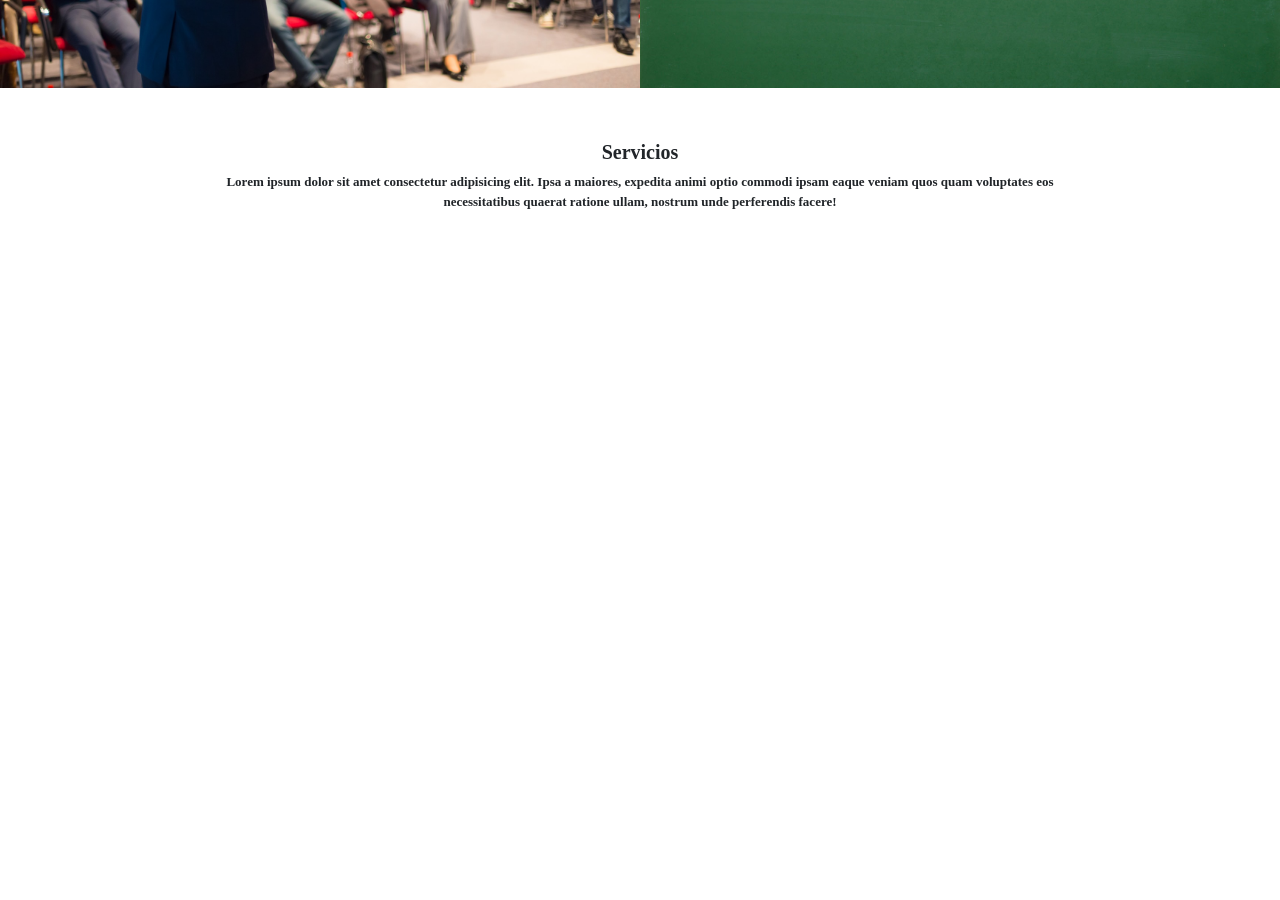
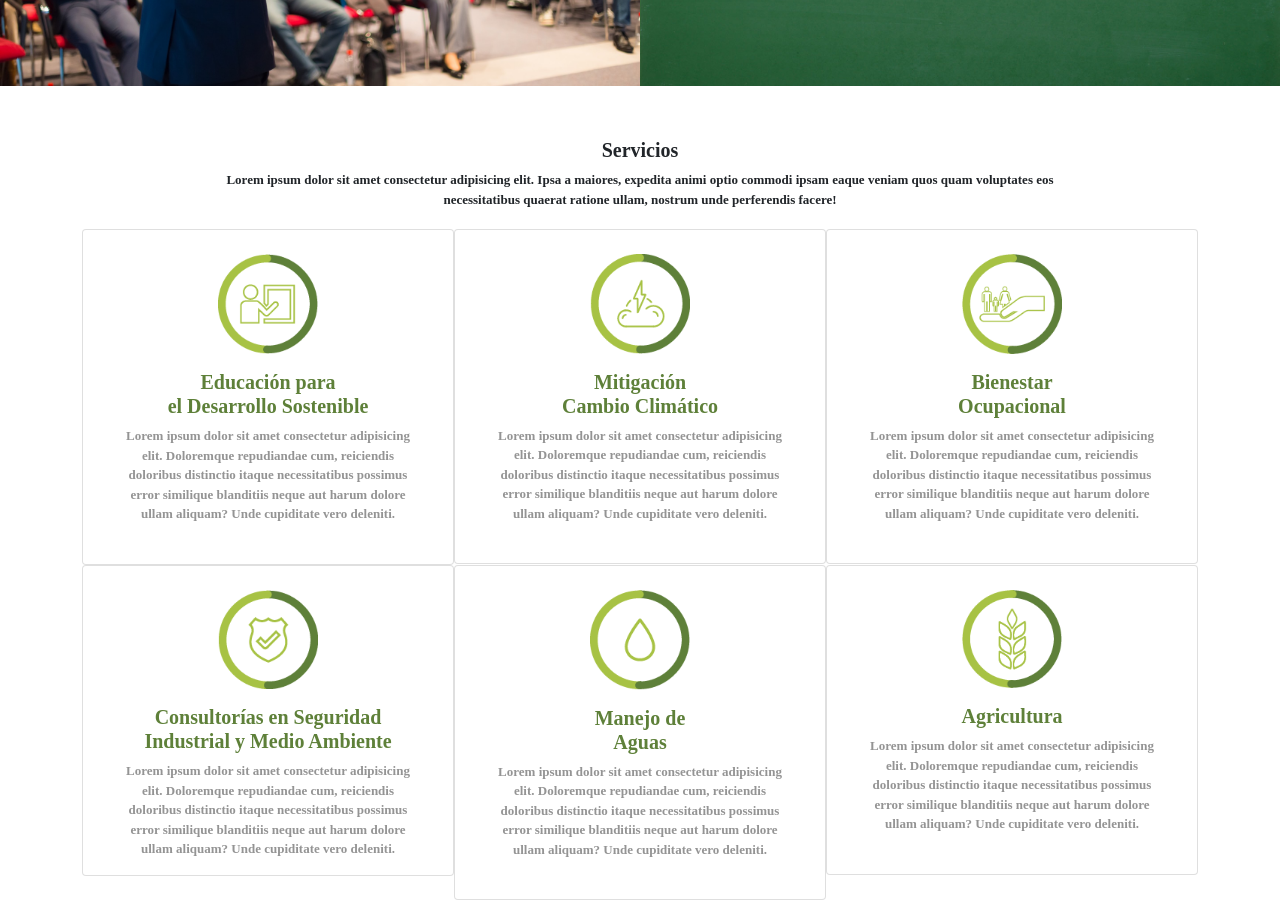
Before and after one commit to jemm2008/comunidad-sostenible, a plain HTML site: page index.html in a window 1280 px wide. Shown: the part 1153-2053 px from the top of the page. Before the commit the page ends 1384 px from the top, so only its background shows below. Drawn offline with nearby package versions, Linux system fonts and the light colour scheme.

Commit message:
agrego las 6 cards debajo párrafo servicios

```diff
--- a/index.html
+++ b/index.html
@@ -41,6 +41,7 @@
 			color:white;
 			}
 			.modifsize-120{width: 120px !important;}
+			.modifsize-100{width: 100px !important;}
 			.modifsize-80{width: 50px !important;}
 
 			.card_modificada_por_mi{
@@ -135,7 +136,7 @@
 				<div class="row">
 					<!-- mision CARD -->
 					<div class="col-12 col-md-6">
-						<div class="card p-4">
+						<div class="card p-4 border-0">
 							<img id="" src="img/iconos/mision/mision.png" class="card-img-top modifsize-120 img-responsive center-block d-block mx-auto" alt="icono mision">
 							<div class="card-body">
 								<h5 class="card-title text-center tnrfont">Misión</h5>
@@ -145,7 +146,7 @@
 					</div>
 					<!-- vision CARD -->
 					<div class="col-12 col-md-6">
-						<div class="card p-4">
+						<div class="card p-4 border-0">
 							<img id="" src="img/iconos/mision/vision.png" class="card-img-top modifsize-120 img-responsive center-block d-block mx-auto" alt="icono vision">
 							<div class="card-body">
 								<h5 class="card-title text-center tnrfont">Visión</h5>
@@ -182,7 +183,78 @@
 				</div>
 			</div>
 <!-- FIN SECCION PARRAFO SERVICIOS-->
+<!-- INICIO SECCION 6 CARDS-->
+			<div class="container">
+				<div class="row g-0">
+					<!-- 01 CARD: Educación para el Desarrollo Sostenible-->
+					<div class="col-12 col-md-6 col-lg-4">
+						<div class="card p-4">
+							<img id="" src="img/iconos/servicios-icon/educacion.png" class="card-img-top modifsize-100 img-responsive center-block d-block mx-auto" alt="icono educación">
+							<div class="card-body">
+								<h5 class="card-title text-center tnrfont text-green mb-0">Educación para</h5>
+								<h5 class="card-title text-center tnrfont text-green">el Desarrollo Sostenible</h5>
+								<p class="card-text text-center text-gray tnrfont fnt-sze">Lorem ipsum dolor sit amet consectetur adipisicing elit. Doloremque repudiandae cum, reiciendis doloribus distinctio itaque necessitatibus possimus error similique blanditiis neque aut harum dolore ullam aliquam? Unde cupiditate vero deleniti.</p>
+							</div>
+						</div>
+					</div>
+					<!-- 02 CARD: Mitigación del cambio climático -->
+					<div class="col-12 col-md-6 col-lg-4">
+						<div class="card p-4">
+							<img id="" src="img/iconos/servicios-icon/mitigacion.png" class="card-img-top modifsize-100 img-responsive center-block d-block mx-auto" alt="icono mitigación">
+							<div class="card-body">
+								<h5 class="card-title text-center tnrfont text-green mb-0">Mitigación</h5>
+								<h5 class="card-title text-center tnrfont text-green">Cambio Climático</h5>
+								<p class="card-text text-center text-gray tnrfont fnt-sze">Lorem ipsum dolor sit amet consectetur adipisicing elit. Doloremque repudiandae cum, reiciendis doloribus distinctio itaque necessitatibus possimus error similique blanditiis neque aut harum dolore ullam aliquam? Unde cupiditate vero deleniti.</p>
+							</div>
+						</div>
+					</div>
+					<!-- 03 CARD: Bienestar Ocupacional-->
+					<div class="col-12 col-md-6 col-lg-4">
+						<div class="card p-4">
+							<img id="" src="img/iconos/servicios-icon/bienestar.png" class="card-img-top modifsize-100 img-responsive center-block d-block mx-auto" alt="icono bienestar">
+							<div class="card-body">
+								<h5 class="card-title text-center tnrfont text-green mb-0">Bienestar</h5>
+								<h5 class="card-title text-center tnrfont text-green">Ocupacional</h5>
+								<p class="card-text text-center text-gray tnrfont fnt-sze">Lorem ipsum dolor sit amet consectetur adipisicing elit. Doloremque repudiandae cum, reiciendis doloribus distinctio itaque necessitatibus possimus error similique blanditiis neque aut harum dolore ullam aliquam? Unde cupiditate vero deleniti.</p>
+							</div>
+						</div>
+					</div>
+					<!-- 04 CARD: Consultorías en Seguridad Industrial y Medio Ambiente -->
+					<div class="col-12 col-md-6 col-lg-4">
+						<div class="card pt-4">
+							<img id="" src="img/iconos/servicios-icon/seguridad-icon.png" class="card-img-top modifsize-100 img-responsive center-block d-block mx-auto" alt="icono seguridad">
+							<div class="card-body">
+								<h5 class="card-title text-center tnrfont text-green mb-0">Consultorías en Seguridad</h5>
+								<h5 class="card-title text-center tnrfont text-green px-2">Industrial y Medio Ambiente</h5>
+								<p class="card-text text-center text-gray tnrfont fnt-sze px-4">Lorem ipsum dolor sit amet consectetur adipisicing elit. Doloremque repudiandae cum, reiciendis doloribus distinctio itaque necessitatibus possimus error similique blanditiis neque aut harum dolore ullam aliquam? Unde cupiditate vero deleniti.</p>
+							</div>
+						</div>
+					</div>
+					<!-- 05 CARD: Manejo de Aguas -->
+					<div class="col-12 col-md-6 col-lg-4">
+						<div class="card p-4">
+							<img id="" src="img/iconos/servicios-icon/manejo-de-agua.png" class="card-img-top modifsize-100 img-responsive center-block d-block mx-auto" alt="icono manejo-de-agua">
+							<div class="card-body">
+								<h5 class="card-title text-center tnrfont text-green mb-0">Manejo de</h5>
+								<h5 class="card-title text-center tnrfont text-green">Aguas</h5>
+								<p class="card-text text-center text-gray tnrfont fnt-sze">Lorem ipsum dolor sit amet consectetur adipisicing elit. Doloremque repudiandae cum, reiciendis doloribus distinctio itaque necessitatibus possimus error similique blanditiis neque aut harum dolore ullam aliquam? Unde cupiditate vero deleniti.</p>
+							</div>
+						</div>
+					</div>
+					<!-- 06 CARD: Agricultura -->
+					<div class="col-12 col-md-6 col-lg-4">
+						<div class="card p-4">
+							<img id="" src="img/iconos/servicios-icon/agricultura-icon.png" class="card-img-top modifsize-100 img-responsive center-block d-block mx-auto" alt="icono agricultura">
+							<div class="card-body">
+								<h5 class="card-title text-center tnrfont text-green">Agricultura</h5>
+								<p class="card-text text-center text-gray tnrfont fnt-sze">Lorem ipsum dolor sit amet consectetur adipisicing elit. Doloremque repudiandae cum, reiciendis doloribus distinctio itaque necessitatibus possimus error similique blanditiis neque aut harum dolore ullam aliquam? Unde cupiditate vero deleniti.</p>
+							</div>
+						</div>
+					</div>
 
+
+				</div>
+			</div>
 
 
 
```
Lines whose indentation alone changed are shown as unchanged.
